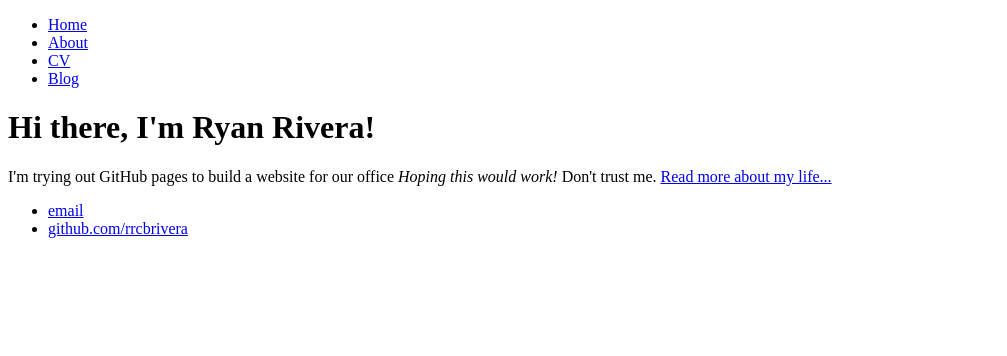
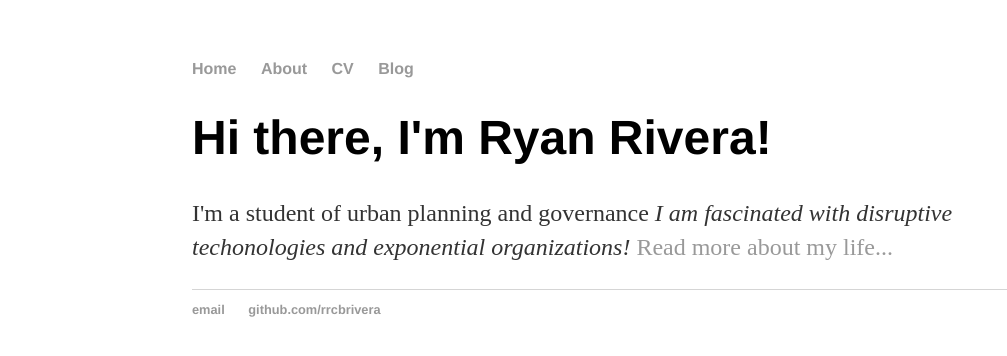
Before and after one commit to filipinotechxplorer/filipinotechxplorer.github.io, a plain HTML site: page index.html in a window 1280 px wide. Shown: the whole page, without its empty margins (0-1007 px from the left). Drawn offline with Linux system fonts and the light colour scheme.

Commit message:
Update index.html
Link .css to .html

```diff
--- a/index.html
+++ b/index.html
@@ -2,6 +2,8 @@
 <html>
 	<head>
 		<title>Ryan Rivera, Exploring Website Building</title>
+		<!-- link to main stylesheet -->
+		<link rel="stylesheet" type="text/css" href="/css/main.css">
 	</head>
 	<body>
 		<nav>
@@ -15,7 +17,7 @@
 		<div class="container">
     		<div class="blurb">
         		<h1>Hi there, I'm Ryan Rivera!</h1>
-				<p>I'm trying out GitHub pages to build a website for our office <em>Hoping this would work!</em> Don't trust me. <a href="/about">Read more about my life...</a></p>
+				<p>I'm a student of urban planning and governance <em> I am fascinated with disruptive techonologies and exponential organizations!</em>  <a href="/about">Read more about my life...</a></p>
     		</div><!-- /.blurb -->
 		</div><!-- /.container -->
 		<footer>
```
